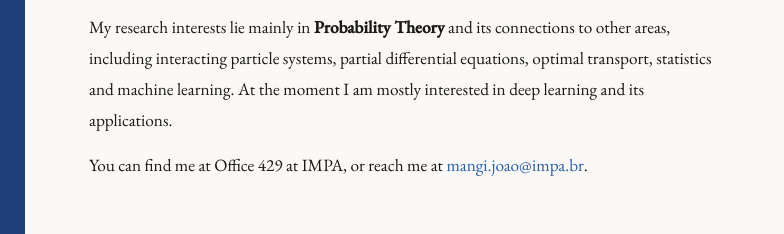
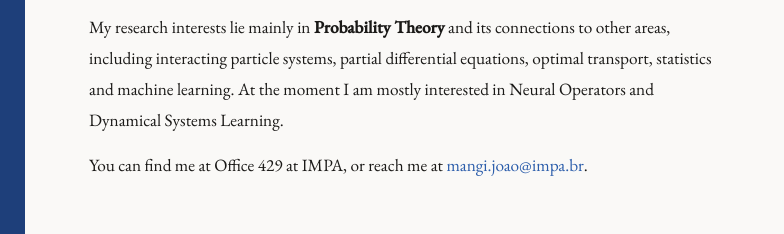
Before and after one commit to joaopedromangi-hue/joaopedromangi-hue.github.io, a plain HTML site: page index.html in a window 1280 px wide. Shown: the part 181-415 px from the top of the page, 235-1019 px from the left. Drawn offline with nearby package versions, Linux system fonts and the light colour scheme.

Commit message:
Update research interests in index.html

```diff
--- a/index.html
+++ b/index.html
@@ -421,7 +421,7 @@
           My research interests lie mainly in <strong>Probability Theory</strong> and its
           connections to other areas, including interacting particle systems, partial
           differential equations, optimal transport, statistics and machine learning.
-          At the moment I am mostly interested in deep learning and its applications.
+          At the moment I am mostly interested in Neural Operators and Dynamical Systems Learning.
         </p>
         <p>
           You can find me at Office 429 at IMPA, or reach me at
```
